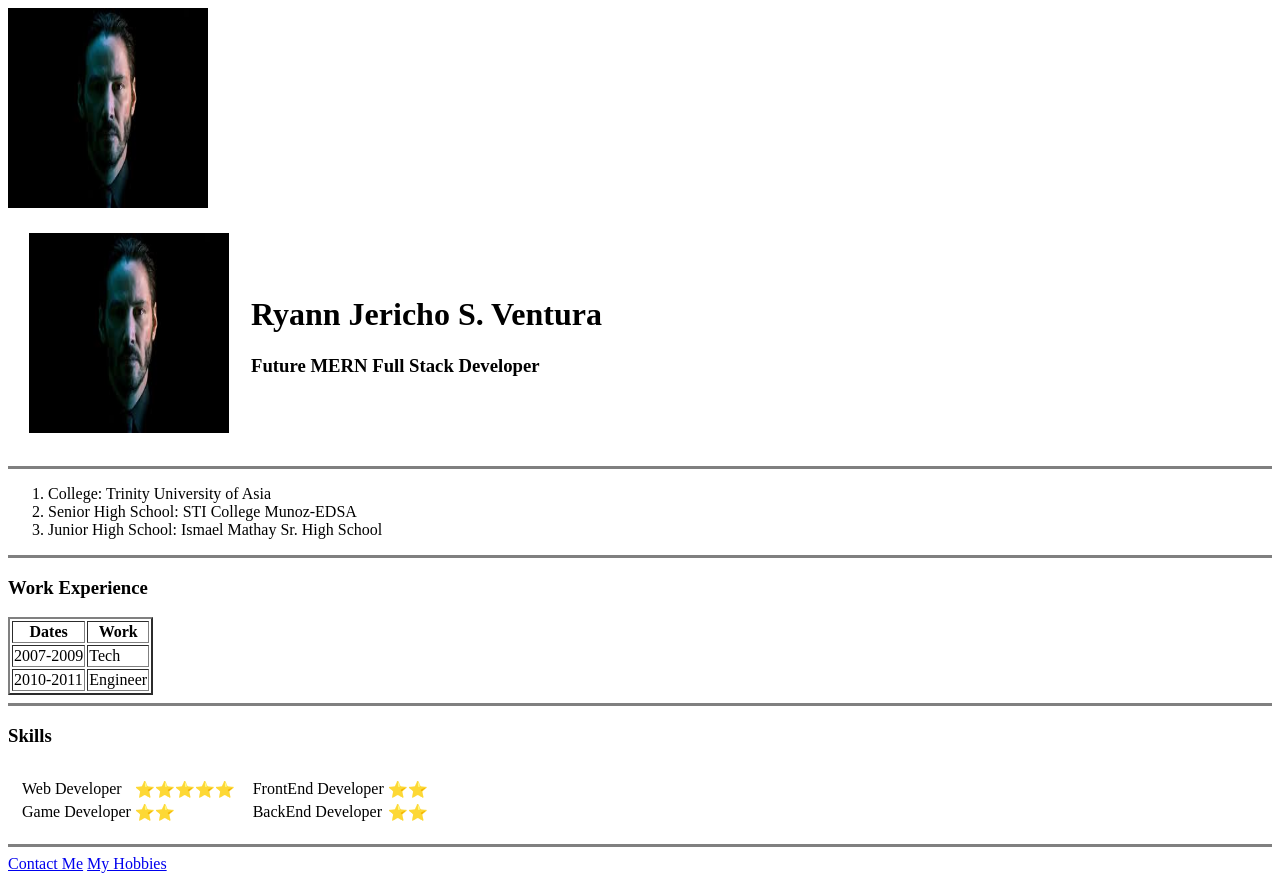
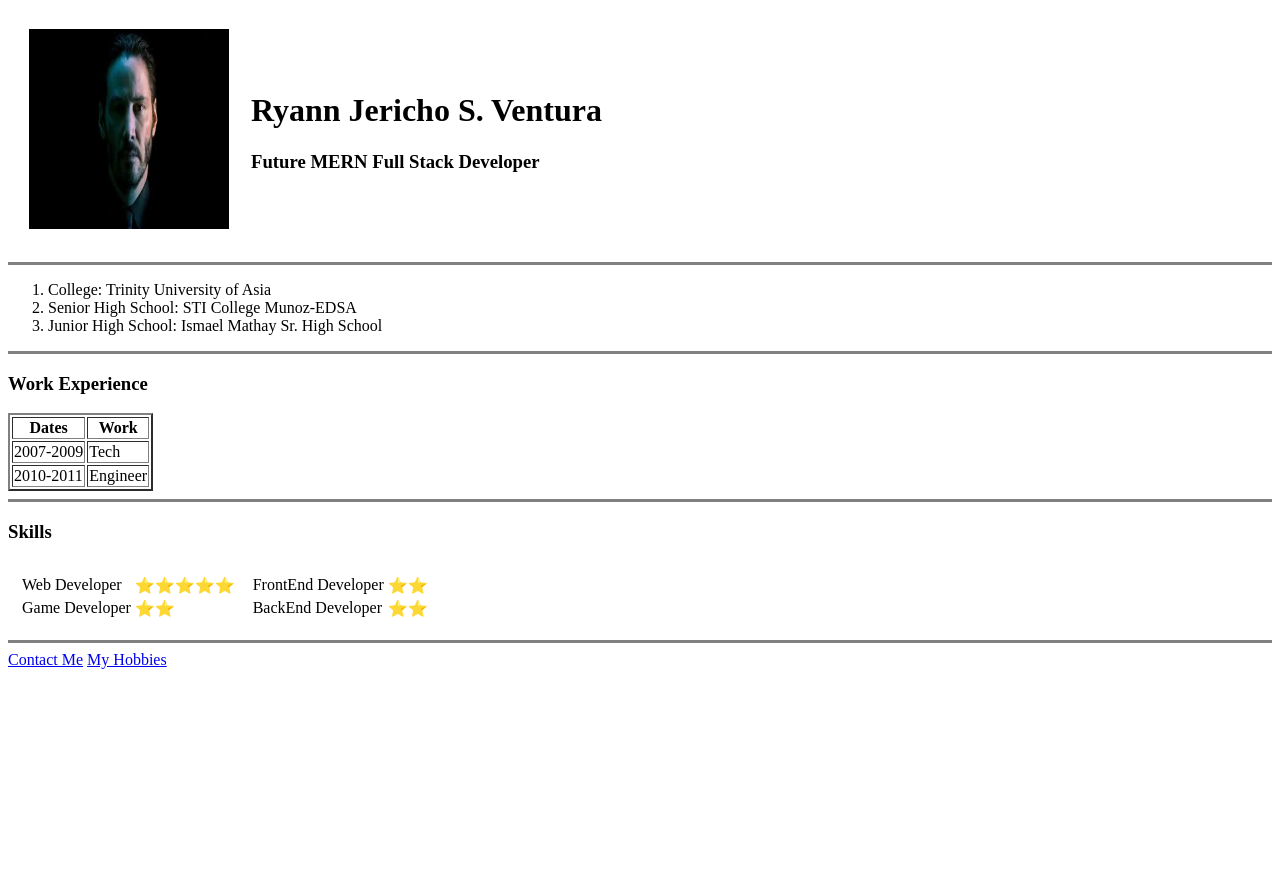
Before and after one commit to ryann06/mycv, a plain HTML site: page index.html in a window 1280 px wide. After the commit the page ends 800 px from the top, so only its background shows below. Drawn offline with Linux system fonts and the light colour scheme.

Commit message:
Update index.html

```diff
--- a/index.html
+++ b/index.html
@@ -5,7 +5,6 @@
     <title>My Portfolio</title>
 </head>
 <body>
-    <img src="/images/jw.jpg" width="200" height="200">
     <table cellspacing = "20">
         <tr>
             <td><img src="/images/jw.jpg" width="200" height="200"></td>
```
